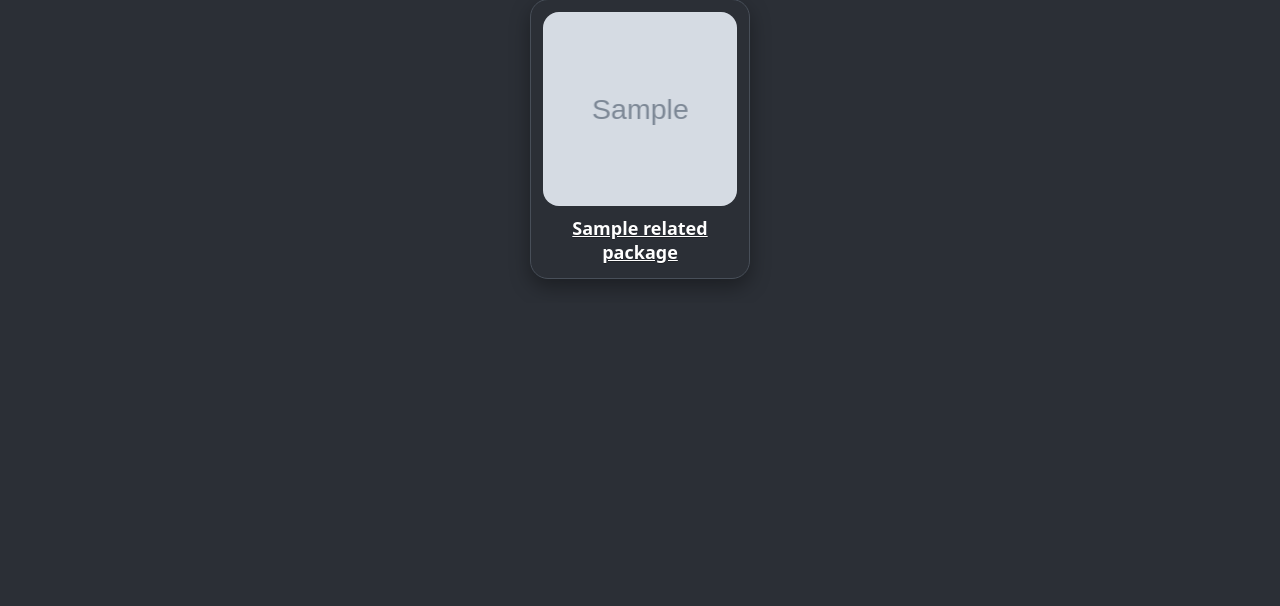
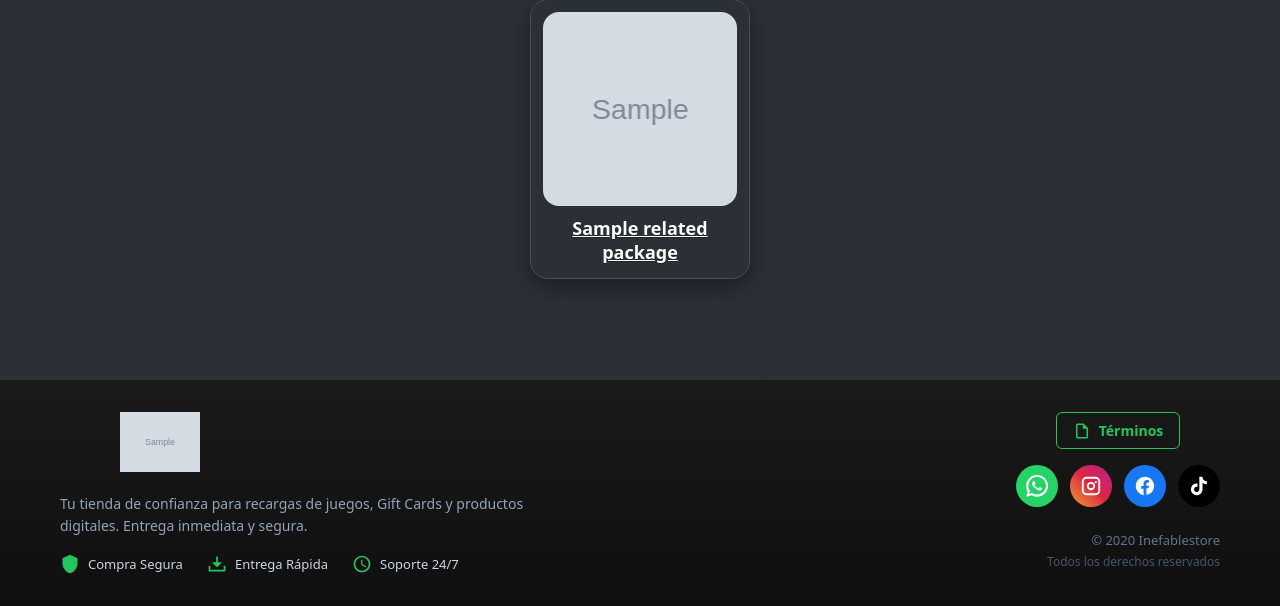
Before and after one commit to 2eliot/Inefablestore, a Python web app: template templates/details.html in a window 1280 px wide. Shown: the part 1110-1716 px from the top of the page. Run offline with Jinja, Linux system fonts and the light colour scheme; the template is opened without the code that fills it: most values are stand-ins (such as "Sample title", 1, 10 or a date in 2020); grey boxes marked "Sample" are stand-in pictures.

Commit message:
Add footer to game details page matching index design

```diff
--- a/templates/details.html
+++ b/templates/details.html
@@ -215,6 +215,75 @@
 </section>
 {% endif %}
 
+<!-- Footer -->
+<footer class="site-footer">
+  <div class="footer-container">
+    <!-- Left Section: Brand & Features -->
+    <div class="footer-left">
+      {% if logo_url %}
+        <div class="footer-logo">
+          <img src="{{ logo_url }}" alt="{{ site_name|default('InefableStore') }}" />
+        </div>
+      {% else %}
+        <div class="footer-brand">
+          <span class="brand-highlight">{{ site_name|default('INEFABLE')|upper }}</span><span class="brand-secondary">STORE</span>
+        </div>
+      {% endif %}
+      <p class="footer-desc">Tu tienda de confianza para recargas de juegos, Gift Cards y productos digitales. Entrega inmediata y segura.</p>
+      <div class="footer-features">
+        <div class="feature-item">
+          <svg viewBox="0 0 24 24" fill="currentColor" width="20" height="20">
+            <path d="M12 1L3 5v6c0 5.55 3.84 10.74 9 12 5.16-1.26 9-6.45 9-12V5l-9-4z"/>
+          </svg>
+          <span>Compra Segura</span>
+        </div>
+        <div class="feature-item">
+          <svg viewBox="0 0 24 24" fill="currentColor" width="20" height="20">
+            <path d="M13 10h5l-6 6-6-6h5V3h2v7zm-9 9h16v-5h2v6a1 1 0 0 1-1 1H3a1 1 0 0 1-1-1v-6h2v5z"/>
+          </svg>
+          <span>Entrega Rápida</span>
+        </div>
+        <div class="feature-item">
+          <svg viewBox="0 0 24 24" fill="currentColor" width="20" height="20">
+            <path d="M12 2C6.48 2 2 6.48 2 12s4.48 10 10 10 10-4.48 10-10S17.52 2 12 2zm0 18c-4.41 0-8-3.59-8-8s3.59-8 8-8 8 3.59 8 8-3.59 8-8 8zm.5-13H11v6l5.25 3.15.75-1.23-4.5-2.67z"/>
+          </svg>
+          <span>Soporte 24/7</span>
+        </div>
+      </div>
+    </div>
+
+    <!-- Right Section: Links & Social -->
+    <div class="footer-right">
+      <div class="footer-actions">
+        <a href="/terms" class="footer-btn">
+          <svg viewBox="0 0 24 24" fill="currentColor" width="18" height="18">
+            <path d="M14 2H6a2 2 0 0 0-2 2v16a2 2 0 0 0 2 2h12a2 2 0 0 0 2-2V8l-6-6zm4 18H6V4h7v5h5v11z"/>
+          </svg>
+          Términos
+        </a>
+        <div class="footer-social">
+          <a class="social-icon whatsapp" href="https://api.whatsapp.com/send?phone=%2B584125712917" target="_blank" rel="noopener" aria-label="WhatsApp" title="WhatsApp">
+            <svg viewBox="0 0 24 24" fill="currentColor"><path d="M20.52 3.48A11.77 11.77 0 0 0 12 0 11.9 11.9 0 0 0 .11 12.26a11.75 11.75 0 0 0 1.73 6.06L0 24l5.86-1.84a11.9 11.9 0 0 0 6.06 1.63h.01A11.89 11.89 0 0 0 24 12.02a11.8 11.8 0 0 0-3.48-8.54zM12 21.26h-.01a9.86 9.86 0 0 1-5.02-1.37l-.36-.21-3.47 1.09 1.14-3.38-.24-.35a9.83 9.83 0 0 1-1.52-5.26A9.9 9.9 0 0 1 12 2.02a9.85 9.85 0 0 1 9.9 9.9 9.86 9.86 0 0 1-9.9 9.34z"/><path d="M17.27 14.16c-.27-.14-1.6-.79-1.85-.87s-.43-.14-.61.14-.7.87-.86 1.05-.32.2-.59.07a8.06 8.06 0 0 1-2.36-1.45 8.8 8.8 0 0 1-1.63-2 .51.51 0 0 1 .11-.58c.1-.1.27-.32.41-.47a1.92 1.92 0 0 0 .27-.45.52.52 0 0 0 0-.5c0-.14-.61-1.47-.84-2s-.44-.45-.61-.46h-.52a1 1 0 0 0-.73.34 3.06 3.06 0 0 0-.95 2.27a5.32 5.32 0 0 0 1.12 2.84 12.16 12.16 0 0 0 4.64 4 15.86 15.86 0 0 0 1.58.58 3.8 3.8 0 0 0 1.76.11 2.87 2.87 0 0 0 1.89-1.33 2.36 2.36 0 0 0 .16-1.33c-.06-.11-.25-.18-.52-.32z"/></svg>
+          </a>
+          <a class="social-icon instagram" href="https://www.instagram.com/inefable_store_12/" target="_blank" rel="noopener" aria-label="Instagram" title="Instagram">
+            <svg viewBox="0 0 24 24" fill="currentColor"><path d="M7 2h10a5 5 0 0 1 5 5v10a5 5 0 0 1-5 5H7a5 5 0 0 1-5-5V7a5 5 0 0 1 5-5zm0 2a3 3 0 0 0-3 3v10a3 3 0 0 0 3 3h10a3 3 0 0 0 3-3V7a3 3 0 0 0-3-3H7zm5 3.5A4.5 4.5 0 1 1 7.5 12 4.5 4.5 0 0 1 12 7.5zm0 2A2.5 2.5 0 1 0 14.5 12 2.5 2.5 0 0 0 12 9.5zm5.25-3a1.25 1.25 0 1 1-1.25 1.25 1.25 1.25 0 0 1 1.25-1.25z"/></svg>
+          </a>
+          <a class="social-icon facebook" href="https://www.facebook.com/InefablestoreR/" target="_blank" rel="noopener" aria-label="Facebook" title="Facebook">
+            <svg viewBox="0 0 24 24" fill="currentColor"><path d="M22 12.06C22 6.51 17.52 2 12 2S2 6.51 2 12.06c0 5.01 3.66 9.16 8.44 9.94v-7.03H7.9v-2.9h2.54V9.41c0-2.5 1.49-3.89 3.77-3.89 1.09 0 2.23.2 2.23.2v2.46h-1.26c-1.24 0-1.63.77-1.63 1.56v1.87h2.77l-.44 2.9h-2.33v7.03C18.34 21.22 22 17.07 22 12.06z"/></svg>
+          </a>
+          <a class="social-icon tiktok" href="https://www.tiktok.com/@inefablestore" target="_blank" rel="noopener" aria-label="TikTok" title="TikTok">
+            <svg viewBox="0 0 24 24" fill="currentColor"><path d="M19.59 6.69a4.83 4.83 0 0 1-3.77-4.25V2h-3.45v13.67a2.89 2.89 0 0 1-5.2 1.74 2.89 2.89 0 0 1 2.31-4.64 2.93 2.93 0 0 1 .88.13V9.4a6.84 6.84 0 0 0-1-.05A6.33 6.33 0 0 0 5 20.1a6.34 6.34 0 0 0 10.86-4.43v-7a8.16 8.16 0 0 0 4.77 1.52v-3.4a4.85 4.85 0 0 1-1-.1z"/></svg>
+          </a>
+        </div>
+      </div>
+      <div class="footer-copy">
+        <p>© {{ now_ve().year }} {{ site_name|default('Inefablestore') }}</p>
+        <p class="footer-rights">Todos los derechos reservados</p>
+      </div>
+    </div>
+  </div>
+</footer>
+
 <div id="auth-modal" class="auth-modal" hidden>
   <div class="auth-card">
     <button class="icon-btn auth-close" aria-label="Cerrar">✕</button>
@@ -257,30 +326,6 @@
       </div>
     </div>
   </div>
-  <!-- Footer inside content block -->
-  <footer class="site-footer">
-    <div class="wrap">
-      <div class="copyline">
-        <span>© Inefable Store</span>
-        <span>•</span>
-        <a href="/terms" target="_blank" style="color:#22c55e;">Términos de uso</a>
-      </div>
-      <div class="contact-line">
-        <span class="label">Contactos:</span>
-        <div class="socials">
-          <a class="icon-btn" href="https://facebook.com/" target="_blank" rel="noopener" aria-label="Facebook" title="Facebook">
-            <svg viewBox="0 0 24 24" fill="currentColor" aria-hidden="true"><path d="M22 12.06C22 6.51 17.52 2 12 2S2 6.51 2 12.06c0 5.01 3.66 9.16 8.44 9.94v-7.03H7.9v-2.9h2.54V9.41c0-2.5 1.49-3.89 3.77-3.89 1.09 0 2.23.2 2.23.2v2.46h-1.26c-1.24 0-1.63.77-1.63 1.56v1.87h2.77l-.44 2.9h-2.33v7.03C18.34 21.22 22 17.07 22 12.06z"/></svg>
-          </a>
-          <a class="icon-btn" href="https://instagram.com/" target="_blank" rel="noopener" aria-label="Instagram" title="Instagram">
-            <svg viewBox="0 0 24 24" fill="currentColor" aria-hidden="true"><path d="M7 2h10a5 5 0 0 1 5 5v10a5 5 0 0 1-5 5H7a5 5 0 0 1-5-5V7a5 5 0 0 1 5-5zm0 2a3 3 0 0 0-3 3v10a3 3 0 0 0 3 3h10a3 3 0 0 0 3-3V7a3 3 0 0 0-3-3H7zm5 3.5A4.5 4.5 0 1 1 7.5 12 4.5 4.5 0 0 1 12 7.5zm0 2A2.5 2.5 0 1 0 14.5 12 2.5 2.5 0 0 0 12 9.5zm5.25-3a1.25 1.25 0 1 1-1.25 1.25 1.25 1.25 0 0 1 1.25-1.25z"/></svg>
-          </a>
-          <a class="icon-btn" href="https://wa.me/" target="_blank" rel="noopener" aria-label="WhatsApp" title="WhatsApp">
-            <svg viewBox="0 0 24 24" fill="currentColor" aria-hidden="true"><path d="M20.52 3.48A11.77 11.77 0 0 0 12 0 11.9 11.9 0 0 0 .11 12.26a11.75 11.75 0 0 0 1.73 6.06L0 24l5.86-1.84a11.9 11.9 0 0 0 6.06 1.63h.01A11.89 11.89 0 0 0 24 12.02a11.8 11.8 0 0 0-3.48-8.54zM12 21.26h-.01a9.86 9.86 0 0 1-5.02-1.37l-.36-.21-3.47 1.09 1.14-3.38-.24-.35a9.83 9.83 0 0 1-1.52-5.26A9.9 9.9 0 0 1 12 2.02a9.85 9.85 0 0 1 9.9 9.9 9.86 9.86 0 0 1-9.9 9.34z"/><path d="M17.27 14.16c-.27-.14-1.6-.79-1.85-.87s-.43-.14-.61.14-.7.87-.86 1.05-.32.2-.59.07a8.06 8.06 0 0 1-2.36-1.45 8.8 8.8 0 0 1-1.63-2 .51.51 0 0 1 .11-.58c.1-.1.27-.32.41-.47a1.92 1.92 0 0 0 .27-.45.52.52 0 0 0 0-.5c0-.14-.61-1.47-.84-2s-.44-.45-.61-.46h-.52a1 1 0 0 0-.73.34 3.06 3.06 0 0 0-.95 2.27 5.32 5.32 0 0 0 1.12 2.84 12.16 12.16 0 0 0 4.64 4 15.86 15.86 0 0 0 1.58.58 3.8 3.8 0 0 0 1.76.11 2.87 2.87 0 0 0 1.89-1.33 2.36 2.36 0 0 0 .16-1.33c-.06-.11-.25-.18-.52-.32z"/></svg>
-          </a>
-        </div>
-      </div>
-    </div>
-  </footer>
 </div>
 {% endblock %}
 
```
